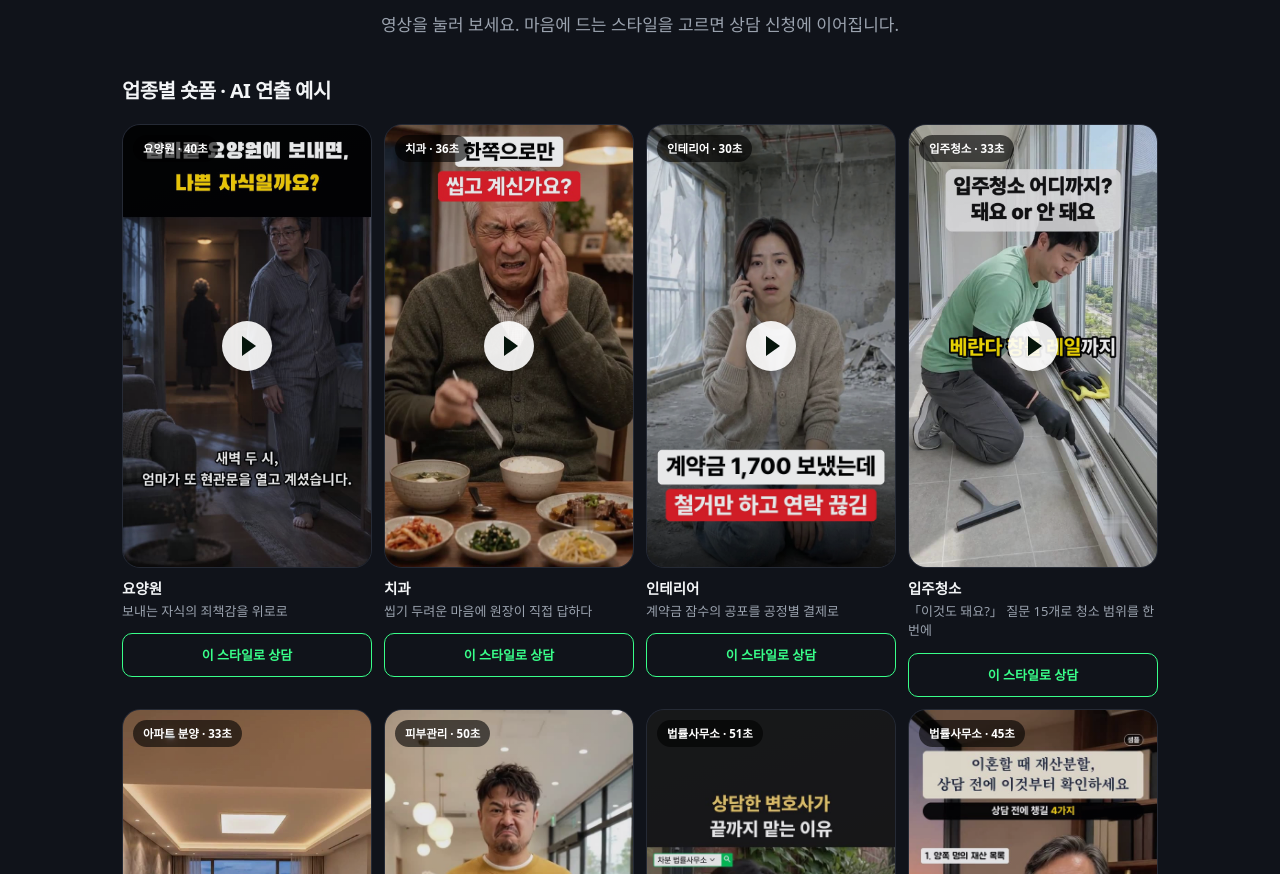
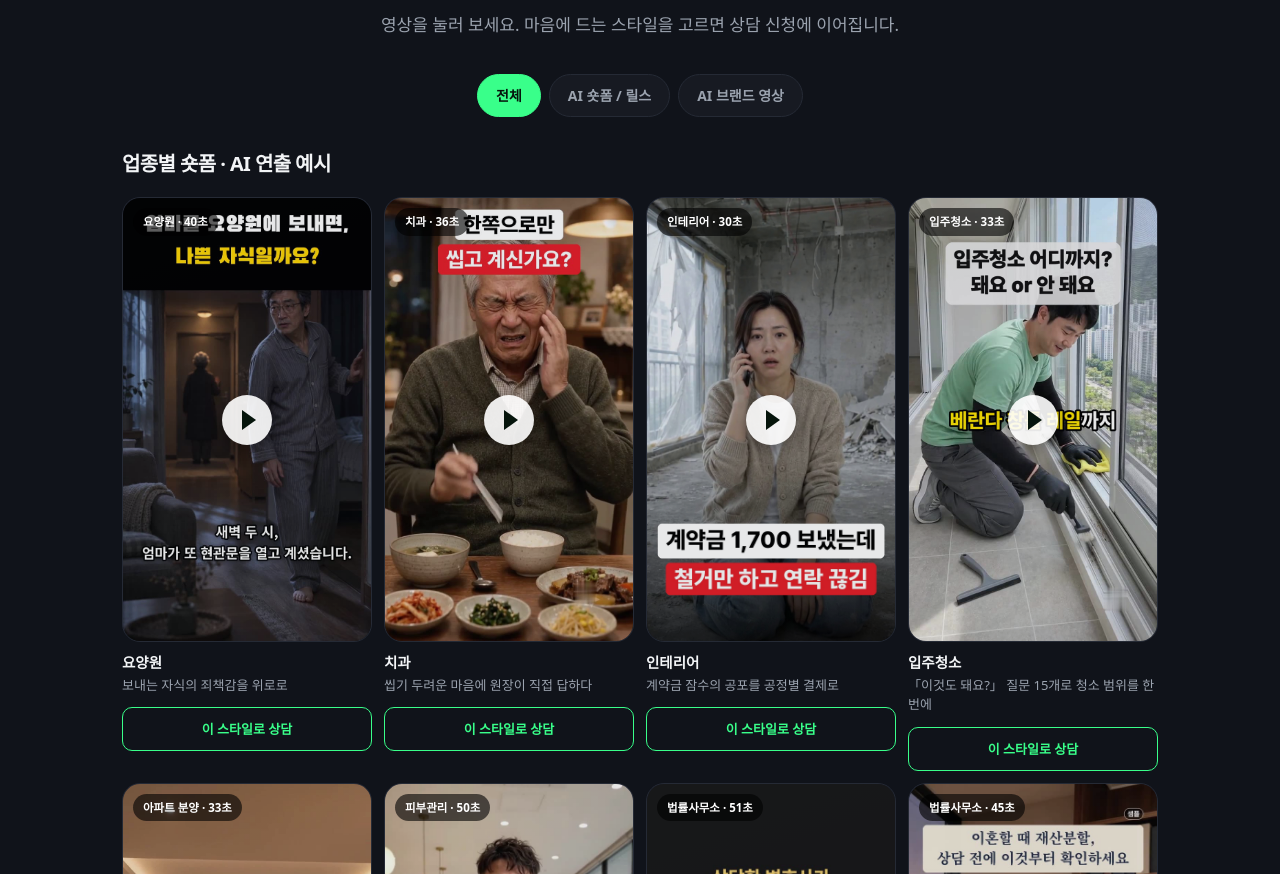
Before and after one commit to binepapa12-commits/binepapa12-commits.github.io, a plain HTML site: page index.html in a window 1280 px wide. Shown: the part 916-1790 px from the top of the page. Drawn offline with Linux system fonts and the light colour scheme.

Commit message:
포트폴리오 탭(전체·숏폼·브랜드 영상) 공개

```diff
--- a/index.html
+++ b/index.html
@@ -264,8 +264,8 @@ html{scroll-padding-top:100px}.preview-bar{background:#27334a;color:#fff;text-al
     <span class="label">제작 예시</span>
     <h2>우리 업종에는<br><span class="m">어떤 영상이 맞을까요?</span></h2>
     <p class="lead">영상을 눌러 보세요. 마음에 드는 스타일을 고르면 상담 신청에 이어집니다.</p>
-    <div class="tabs" role="tablist" hidden>
-      <button class="tab on" data-f="all">전체</button><button class="tab" data-f="short">AI 숏폼 / 릴스</button><button class="tab" data-f="brand" hidden>AI 브랜드 영상</button>
+    <div class="tabs" role="tablist">
+      <button class="tab on" data-f="all">전체</button><button class="tab" data-f="short">AI 숏폼 / 릴스</button><button class="tab" data-f="brand">AI 브랜드 영상</button>
     </div>
     <div class="pf-group" data-g="short">
       <h3 class="pf-h">업종별 숏폼 · AI 연출 예시</h3>
```
